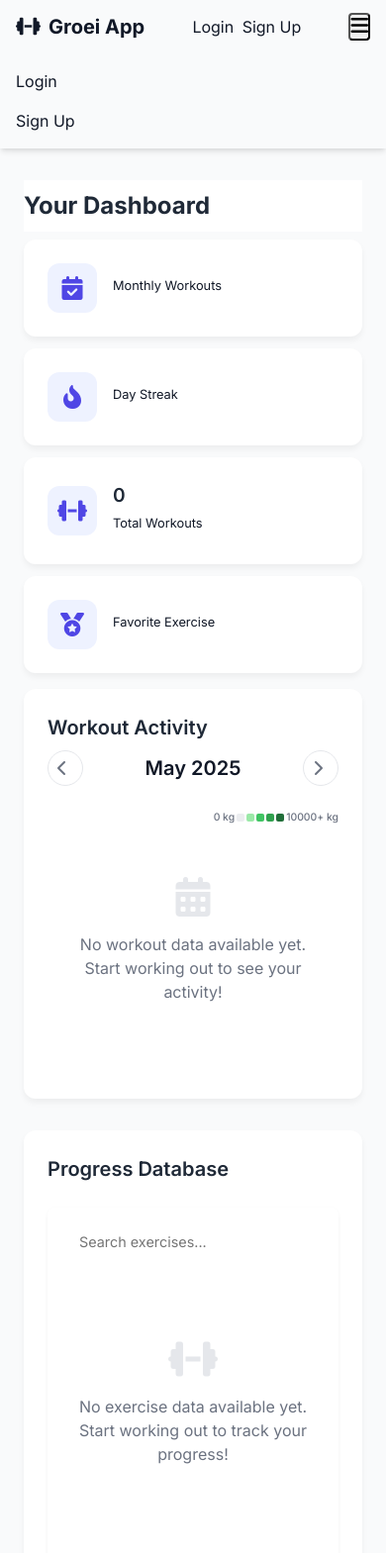
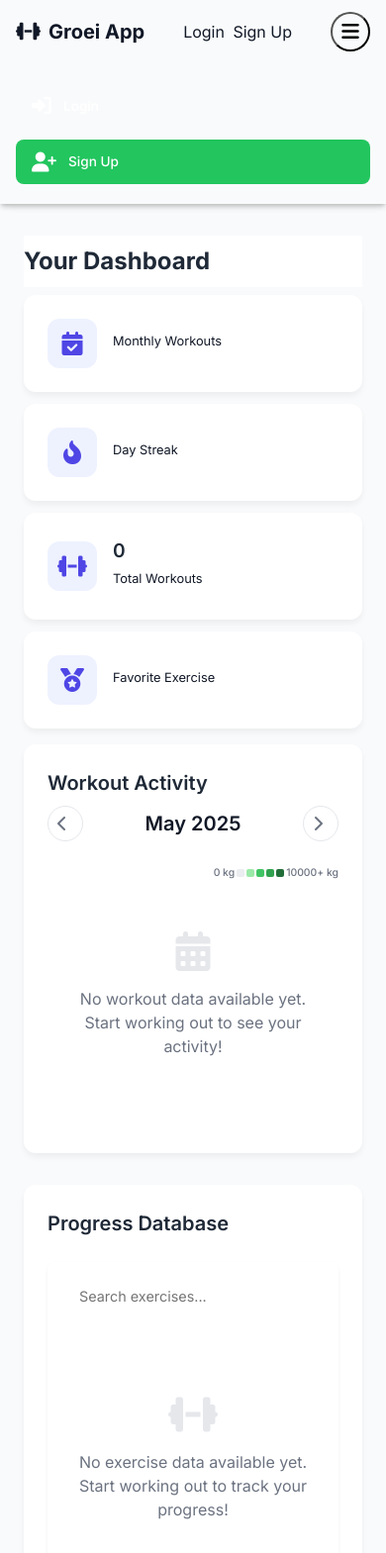
Before and after one commit to BRONDIJKxyz/Groei-app, a Flask app: template gym_app/templates/dashboard.html in a window 390 px wide. Shown: the top 1569 px of the page at 99% size. Run offline with Flask 3, Linux system fonts and the light colour scheme; the template is opened without the code that fills it, so the values that code supplies are empty; parts of the project's set-up code (start-up, migrations or seed data) failed here and were passed over; some libraries are stand-ins or nearby versions.

Commit message:
better mobile menue

```diff
--- /dev/null
+++ b/gym_app/static/css/mobile-nav.css
@@ -0,0 +1,132 @@
+/* mobile-nav.css - Mobile navigation styles */
+
+/* Mobile Navigation */
+.mobile-nav-container {
+  display: grid;
+  grid-template-columns: repeat(2, 1fr);
+  gap: 0.75rem;
+  padding: 0.5rem 0;
+}
+
+.mobile-nav-item {
+  display: flex;
+  flex-direction: column;
+  align-items: center;
+  justify-content: center;
+  padding: 0.75rem;
+  border-radius: 0.5rem;
+  background-color: rgba(255, 255, 255, 0.1);
+  color: white;
+  text-align: center;
+  transition: all 0.2s ease;
+}
+
+.mobile-nav-item i {
+  font-size: 1.25rem;
+  margin-bottom: 0.5rem;
+}
+
+.mobile-nav-item span {
+  font-size: 0.85rem;
+  font-weight: 500;
+}
+
+.mobile-nav-item:hover {
+  background-color: rgba(255, 255, 255, 0.2);
+}
+
+.mobile-nav-highlight {
+  background-color: var(--color-success);
+}
+
+.mobile-nav-highlight:hover {
+  background-color: #1ca64a;
+}
+
+/* Improved mobile navigation for dashboard page */
+.dashboard-page .dashboard-container > nav,
+.dashboard-page .dashboard-container > .mobile-nav,
+.dashboard-page .mobile-menu-duplicate,
+.dashboard-page .secondary-nav {
+  display: none !important;
+}
+
+/* Fix excessive padding on dashboard page when on mobile */
+@media (max-width: 768px) {
+  .dashboard-page main {
+    padding-top: 0.5rem;
+  }
+
+  .dashboard-page .dashboard-container {
+    padding-top: 0;
+  }
+
+  /* Clean up the header on mobile for dashboard */
+  .dashboard-page .dashboard-top {
+    margin-bottom: 0.5rem;
+  }
+}
+
+/* Makes the app title and logo more prominent */
+.app-logo {
+  display: flex;
+  align-items: center;
+  font-weight: 700;
+  font-size: 1.25rem;
+}
+
+.app-logo i {
+  margin-right: 0.5rem;
+}
+
+/* Mobile menu button improvements */
+#mobile-menu-button {
+  background-color: rgba(255, 255, 255, 0.1);
+  width: 40px;
+  height: 40px;
+  display: flex;
+  align-items: center;
+  justify-content: center;
+  border-radius: 50%;
+  transition: all 0.2s ease;
+}
+
+#mobile-menu-button:hover {
+  background-color: rgba(255, 255, 255, 0.2);
+}
+
+/* Enhanced mobile menu with better visuals */
+#mobile-menu {
+  box-shadow: 0 4px 6px -1px rgba(0, 0, 0, 0.1), 0 2px 4px -1px rgba(0, 0, 0, 0.06);
+  border-top: 1px solid rgba(255, 255, 255, 0.1);
+  animation: slideDown 0.2s ease-out;
+}
+
+@keyframes slideDown {
+  from {
+    opacity: 0;
+    transform: translateY(-10px);
+  }
+  to {
+    opacity: 1;
+    transform: translateY(0);
+  }
+}
+
+/* Media queries for responsive adjustments */
+@media (max-width: 640px) {
+  .mobile-nav-container {
+    grid-template-columns: 1fr;
+  }
+
+  .mobile-nav-item {
+    flex-direction: row;
+    justify-content: flex-start;
+    padding: 0.75rem 1rem;
+  }
+
+  .mobile-nav-item i {
+    margin-bottom: 0;
+    margin-right: 0.75rem;
+  }
+}
--- a/gym_app/templates/base.html
+++ b/gym_app/templates/base.html
@@ -39,17 +39,18 @@
     <link rel="stylesheet" href="{{ url_for('static', filename='css/main.css') }}">
     <link rel="stylesheet" href="{{ url_for('static', filename='css/components.css') }}">
     <link rel="stylesheet" href="{{ url_for('static', filename='css/layout.css') }}">
+    <link rel="stylesheet" href="{{ url_for('static', filename='css/mobile-nav.css') }}">
     {% block extra_css %}{% endblock %}
     <!-- Font Awesome -->
     <link rel="stylesheet" href="https://cdnjs.cloudflare.com/ajax/libs/font-awesome/6.4.0/css/all.min.css">
 </head>
-<body class="flex flex-col min-h-screen bg-gray-50">
+<body class="flex flex-col min-h-screen bg-gray-50 {% if request.endpoint == 'main.dashboard' %}dashboard-page{% endif %}">
     <header class="bg-gradient-to-r from-indigo-600 to-blue-500 text-white shadow-md">
         <nav class="container mx-auto px-4 py-3">
             <div class="flex justify-between items-center">
                 <!-- App Logo - Always visible -->
-                <a href="{{ url_for('main.index') }}" class="text-xl font-bold flex items-center">
-                    <i class="fas fa-dumbbell mr-2"></i>
+                <a href="{{ url_for('main.index') }}" class="app-logo">
+                    <i class="fas fa-dumbbell"></i>
                     <span>Groei App</span>
                 </a>
 
@@ -70,31 +71,45 @@
                     {% endif %}
                 </div>
 
-                <!-- Mobile menu button - ONLY shows on mobile -->
-                <button id="mobile-menu-button" class="md:hidden p-2 rounded focus:outline-none">
+                <!-- Mobile menu button - Shows on mobile only -->
+                <button id="mobile-menu-button" class="md:hidden p-2 rounded focus:outline-none" aria-label="Toggle navigation menu">
                     <i class="fas fa-bars text-white text-xl"></i>
                 </button>
             </div>
         </nav>
 
-        <!-- Mobile Navigation Dropdown - ONLY shows when toggled -->
-        <div id="mobile-menu" class="hidden py-2 bg-indigo-700 md:hidden">
+        <!-- Mobile Navigation Dropdown - Shows when toggled -->
+        <div id="mobile-menu" class="hidden py-3 bg-indigo-700 shadow-lg md:hidden">
             <div class="container mx-auto px-4">
                 {% if current_user.is_authenticated %}
-                    <div class="flex flex-col space-y-3">
-                        <a href="{{ url_for('main.dashboard') }}" class="block py-2 border-b border-indigo-600">Dashboard</a>
-                        <a href="{{ url_for('workout.exercise_list') }}" class="block py-2 border-b border-indigo-600">Exercises</a>
-                        <a href="{{ url_for('workout.new_workout') }}" class="block py-2 border-b border-indigo-600">
-                            <i class="fas fa-plus mr-1"></i> New Workout
+                    <div class="mobile-nav-container">
+                        <a href="{{ url_for('main.dashboard') }}" class="mobile-nav-item">
+                            <i class="fas fa-tachometer-alt mr-2"></i>
+                            <span>Dashboard</span>
                         </a>
-                        <a href="{{ url_for('auth.logout') }}" class="block py-2">
-                            <i class="fas fa-sign-out-alt mr-1"></i> Logout
+                        <a href="{{ url_for('workout.exercise_list') }}" class="mobile-nav-item">
+                            <i class="fas fa-dumbbell mr-2"></i>
+                            <span>Exercises</span>
+                        </a>
+                        <a href="{{ url_for('workout.new_workout') }}" class="mobile-nav-item mobile-nav-highlight">
+                            <i class="fas fa-plus mr-2"></i>
+                            <span>New Workout</span>
+                        </a>
+                        <a href="{{ url_for('auth.logout') }}" class="mobile-nav-item">
+                            <i class="fas fa-sign-out-alt mr-2"></i>
+                            <span>Logout</span>
                         </a>
                     </div>
                 {% else %}
-                    <div class="flex flex-col space-y-3">
-                        <a href="{{ url_for('auth.login') }}" class="block py-2 border-b border-indigo-600">Login</a>
-                        <a href="{{ url_for('auth.register') }}" class="block py-2">Sign Up</a>
+                    <div class="mobile-nav-container">
+                        <a href="{{ url_for('auth.login') }}" class="mobile-nav-item">
+                            <i class="fas fa-sign-in-alt mr-2"></i>
+                            <span>Login</span>
+                        </a>
+                        <a href="{{ url_for('auth.register') }}" class="mobile-nav-item mobile-nav-highlight">
+                            <i class="fas fa-user-plus mr-2"></i>
+                            <span>Sign Up</span>
+                        </a>
                     </div>
                 {% endif %}
             </div>
@@ -153,9 +168,46 @@
             const mobileMenuButton = document.getElementById('mobile-menu-button');
             const mobileMenu = document.getElementById('mobile-menu');
 
+            // Check for duplicate mobile menus and remove them
+            const allMobileMenus = document.querySelectorAll('.mobile-menu-duplicate, .mobile-nav');
+            allMobileMenus.forEach(menu => {
+                if (menu.id !== 'mobile-menu') {
+                    menu.remove();
+                }
+            });
+
             if (mobileMenuButton && mobileMenu) {
-                mobileMenuButton.addEventListener('click', function() {
+                // Toggle mobile menu visibility
+                mobileMenuButton.addEventListener('click', function(e) {
+                    e.preventDefault();
                     mobileMenu.classList.toggle('hidden');
+
+                    // Add active class to button when menu is open
+                    this.classList.toggle('active');
+
+                    // Close menu when clicking outside
+                    if (!mobileMenu.classList.contains('hidden')) {
+                        document.addEventListener('click', closeMenuOutside);
+                    } else {
+                        document.removeEventListener('click', closeMenuOutside);
+                    }
+                });
+
+                // Function to close menu when clicking outside
+                function closeMenuOutside(event) {
+                    if (!mobileMenu.contains(event.target) && !mobileMenuButton.contains(event.target)) {
+                        mobileMenu.classList.add('hidden');
+                        mobileMenuButton.classList.remove('active');
+                        document.removeEventListener('click', closeMenuOutside);
+                    }
+                }
+
+                // Close menu when pressing escape key
+                document.addEventListener('keydown', function(e) {
+                    if (e.key === 'Escape' && !mobileMenu.classList.contains('hidden')) {
+                        mobileMenu.classList.add('hidden');
+                        mobileMenuButton.classList.remove('active');
+                    }
                 });
             }
         });
```
